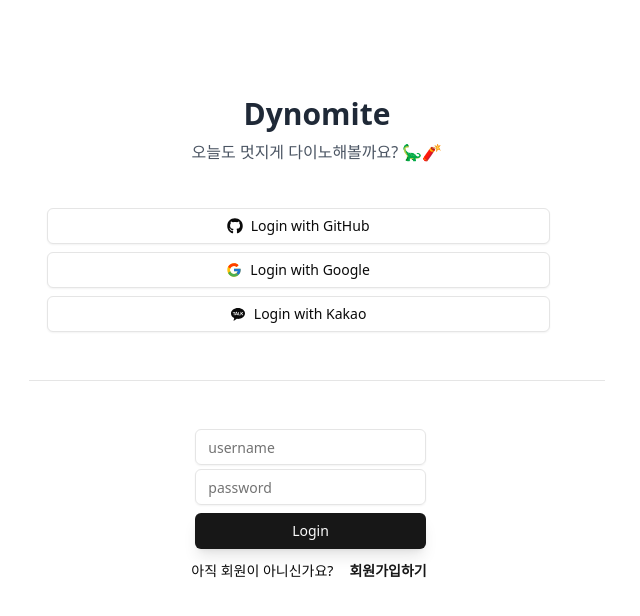
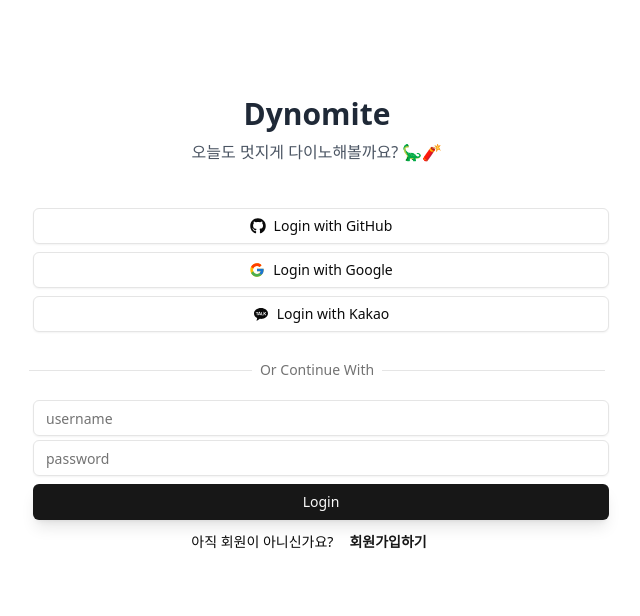
Before and after one commit to eleeje97/dynomite-app, a React (Vite) app: page /login in a window 1280 px wide. Shown: the top 616 px of the page, without its empty margins (323-963 px from the left). Built offline with nearby package versions, Linux system fonts and the light colour scheme.

Commit message:
design: 로그인 화면 디자인 보완

```diff
--- a/src/pages/Login.tsx
+++ b/src/pages/Login.tsx
@@ -2,7 +2,6 @@
 import { Input } from '@/components/ui/input.tsx';
 import { Label } from '@/components/ui/label';
 import { useNavigate } from 'react-router-dom';
-import { Separator } from '@/components/ui/separator.tsx';
 import { FcGoogle } from 'react-icons/fc';
 import { RiKakaoTalkFill } from 'react-icons/ri';
 import { FaGithub } from 'react-icons/fa';
@@ -20,53 +19,62 @@
   };
 
   return (
+    <>
       <div className="flex flex-col items-center content-center">
         <div className="mt-24 text-center">
           <h1 className="text-3xl font-semibold text-gray-800">Dynomite</h1>
           <p className="text-gray-600 mt-2">오늘도 멋지게 다이노해볼까요? 🦕🧨</p>
         </div>
 
-      <div className="m-10">
+        {/*소셜로그인 버튼*/}
+        <div className="mt-10 mb-5 w-4/5 max-w-xl m-1">
           <Button
             variant="outline"
-          className="w-11/12 max-w-xl m-1"
+            className="w-full max-w-xl m-1"
           >
             <FaGithub /> Login with GitHub
           </Button>
           <Button
             variant="outline"
-          className="w-11/12 max-w-xl m-1"
+            className="w-full max-w-xl m-1"
           >
             <FcGoogle /> Login with Google
           </Button>
           <Button
             variant="outline"
-          className="w-11/12 max-w-xl m-1"
+            className="w-full max-w-xl m-1"
           >
             <RiKakaoTalkFill /> Login with Kakao
           </Button>
         </div>
 
-      <Separator className="w-11/12 max-w-xl m-1" />
+        {/*구분선*/}
+        <div className="flex items-center w-4/5 max-w-xl m-1">
+          <div className="flex-grow border-t border-border"></div>
+          <span className="px-2 text-sm text-muted-foreground">Or Continue With</span>
+          <div className="flex-grow border-t border-border"></div>
+        </div>
 
-      <div className="m-10">
+        {/*자체로그인*/}
+        <div className="mt-3 w-4/5 max-w-xl m-1">
           <Input
             type="text"
             placeholder="username"
-          className="w-11/12 max-w-xl m-1"
+            className="w-full max-w-xl m-1"
           ></Input>
           <Input
             type="password"
             placeholder="password"
-          className="w-11/12 max-w-xl m-1"
+            className="w-full max-w-xl m-1"
           ></Input>
           <Button
-          className="w-11/12 max-w-xl shadow-lg m-1"
+            className="w-full max-w-xl m-1 shadow-lg"
             onClick={onSignInBtnClick}
           >
             Login
           </Button>
-        <div className="flex-row">
+          {/*회원가입*/}
+          <div className="flex-row text-center">
             <Label>아직 회원이 아니신가요?</Label>
             <Button
               className="font-semibold"
@@ -78,5 +86,6 @@
           </div>
         </div>
       </div>
+    </>
   );
 }
```
Lines whose indentation alone changed are shown as unchanged.
